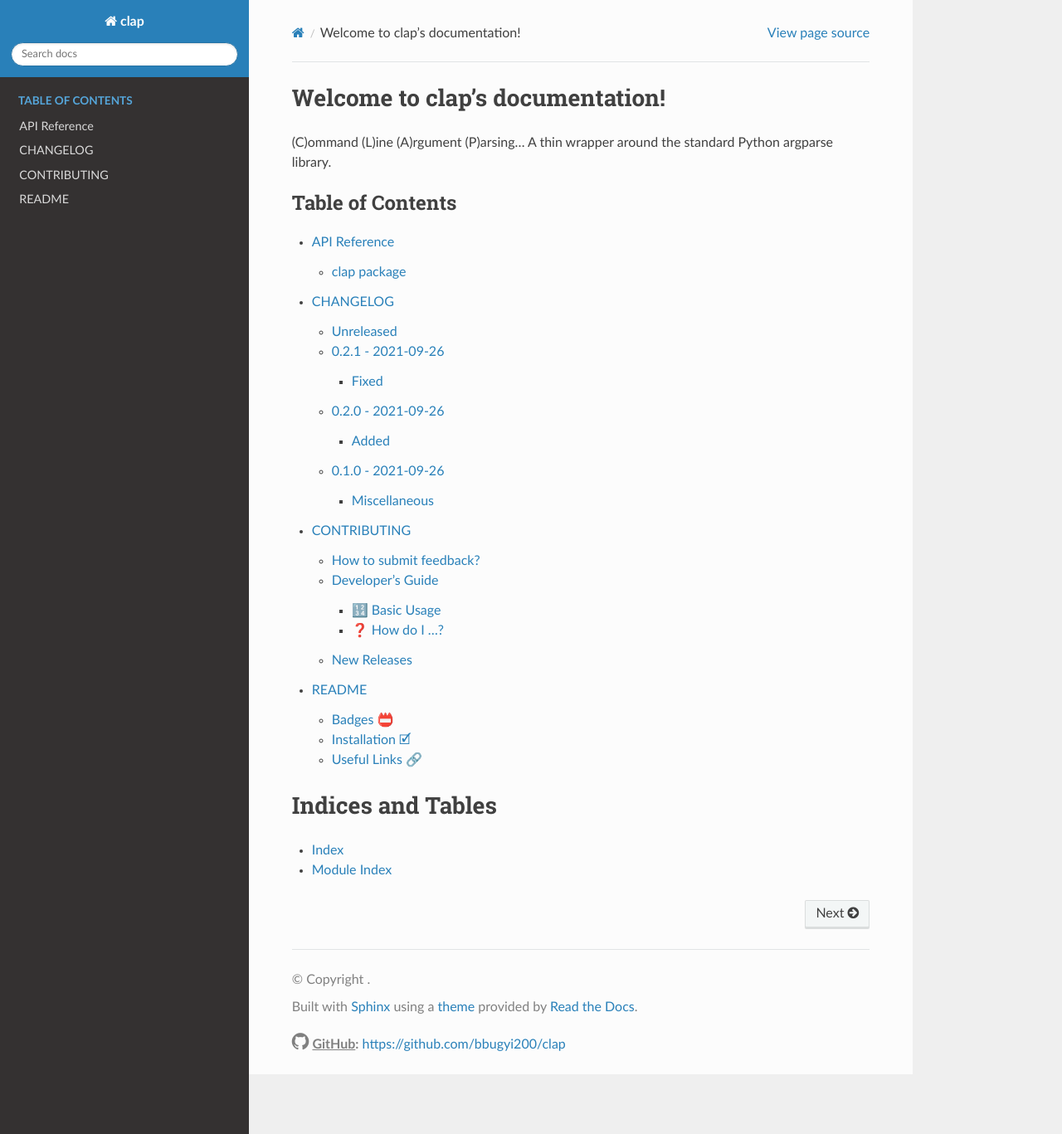
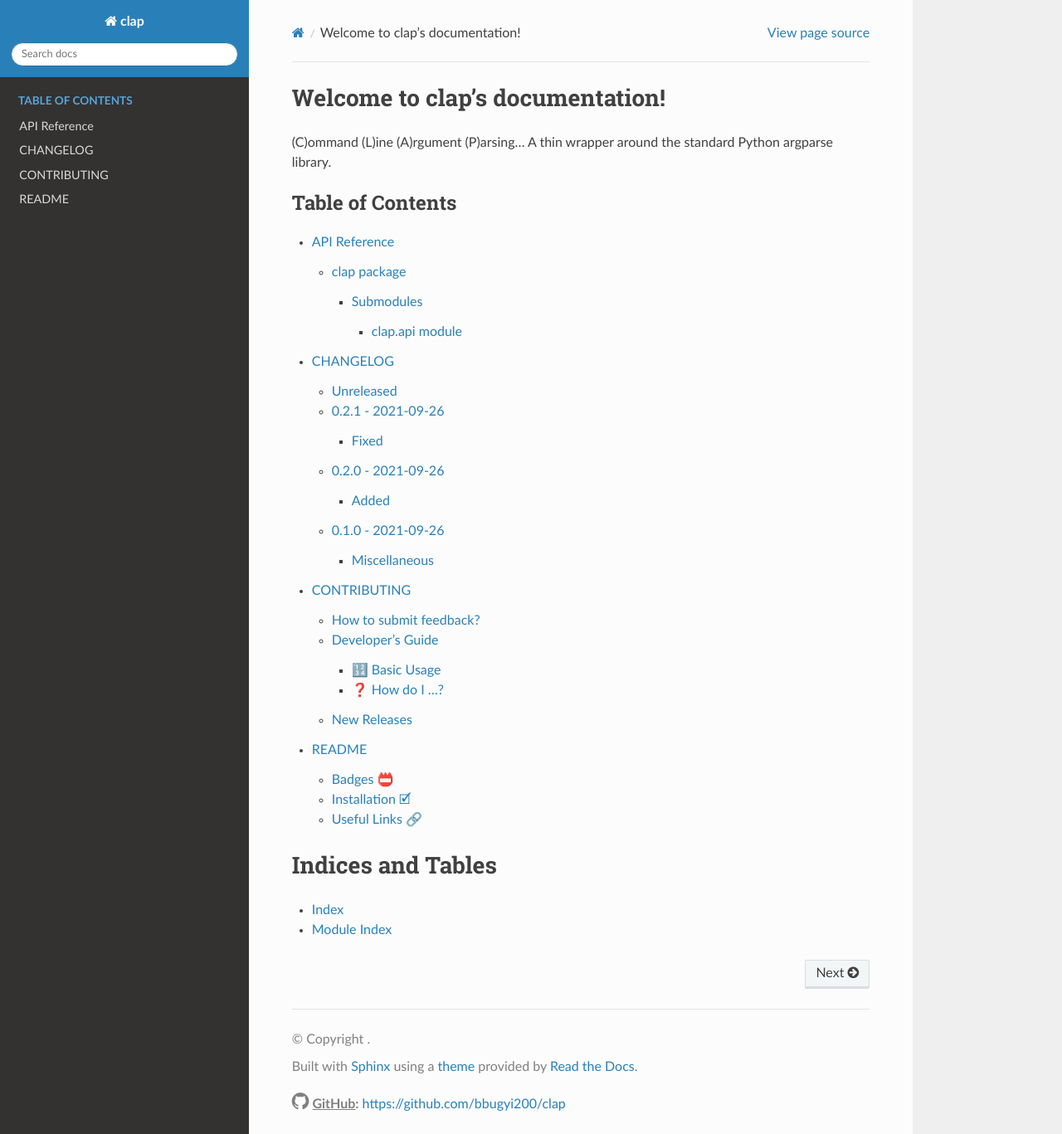
Before and after one commit to bbugyi200/clap, a Sphinx documentation site: the page built from docs/source/index.rst, in a window 1280 px wide and 1367 px high. Shown: the whole window at 83% size. Built offline with Sphinx 7.4.7 and the Read the Docs theme 2.0.0, drawn with Linux system fonts in a browser that asks for light colours.

```diff
--- /dev/null
+++ b/docs/source/clap.api.rst
@@ -0,0 +1,7 @@
+clap.api module
+===============
+
+.. automodule:: clap.api
+   :members:
+   :undoc-members:
+   :show-inheritance:
--- a/docs/source/clap.rst
+++ b/docs/source/clap.rst
@@ -5,3 +5,11 @@ clap package
    :members:
    :undoc-members:
    :show-inheritance:
+
+Submodules
+----------
+
+.. toctree::
+   :maxdepth: 4
+
+   clap.api
```
